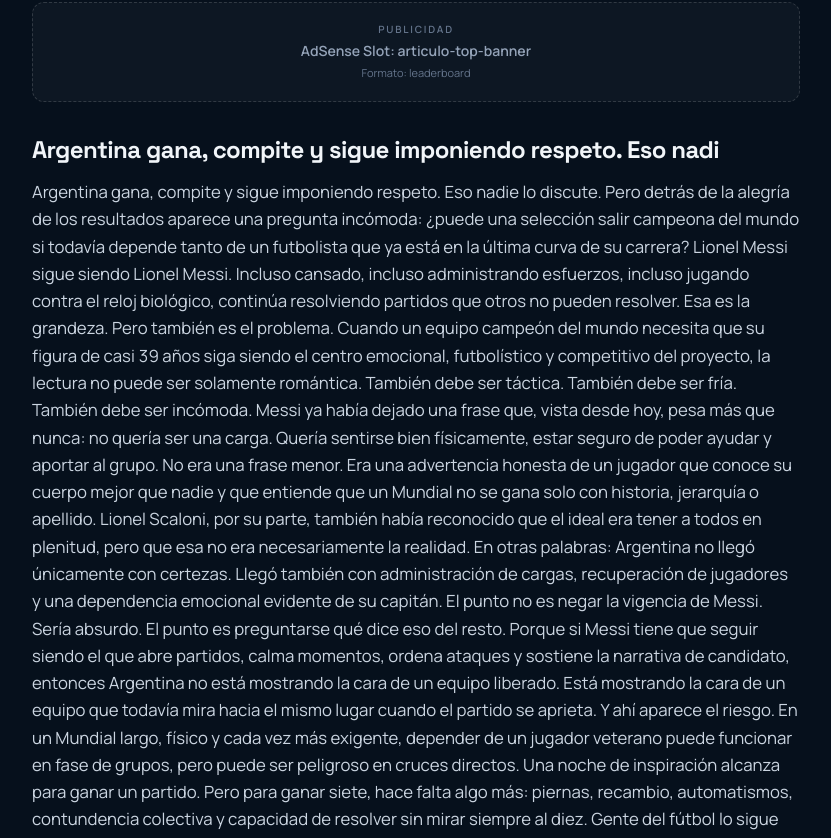
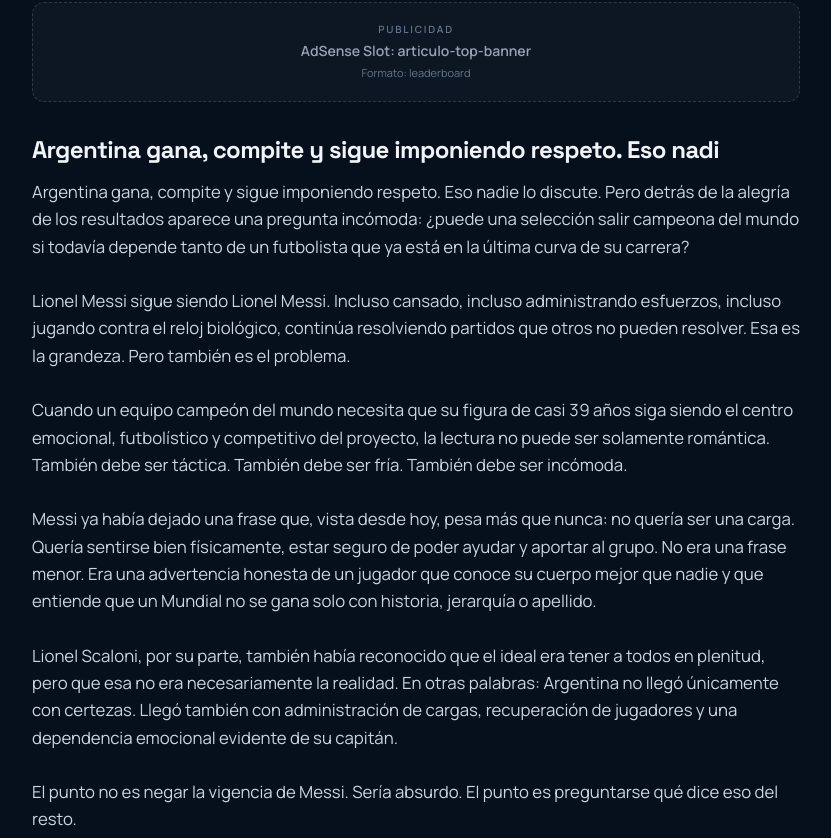
Before and after one commit to hugoandri/CLPAGWLDCP, a Next.js app: page /tendencias/argentina-y-la-dependencia-de-messi-una-seal-que-puede-costar-un-mundial in a window 1280 px wide. Shown: the part 1555-2393 px from the top of the page, without its empty margins (224-1055 px from the left). Built offline with nearby package versions, Linux system fonts and the light colour scheme.

Commit message:
fix: preserve newlines in article body

```diff
--- a/app/tendencias/[slug]/page.tsx
+++ b/app/tendencias/[slug]/page.tsx
@@ -144,9 +144,9 @@ export default function ArticlePage({ params }: { params: { slug: string } }) {
               <h2 className="font-display text-2xl font-bold tracking-tight text-navy dark:text-slate-100">
                 {section.heading}
               </h2>
-              <p className="mt-3 text-[1.05rem] leading-relaxed text-slate-600 dark:text-slate-300">
+              <div className="mt-3 text-[1.05rem] leading-relaxed text-slate-600 dark:text-slate-300 whitespace-pre-wrap">
                 {section.body}
-              </p>
+              </div>
             </section>
           ))}
         </div>
```
